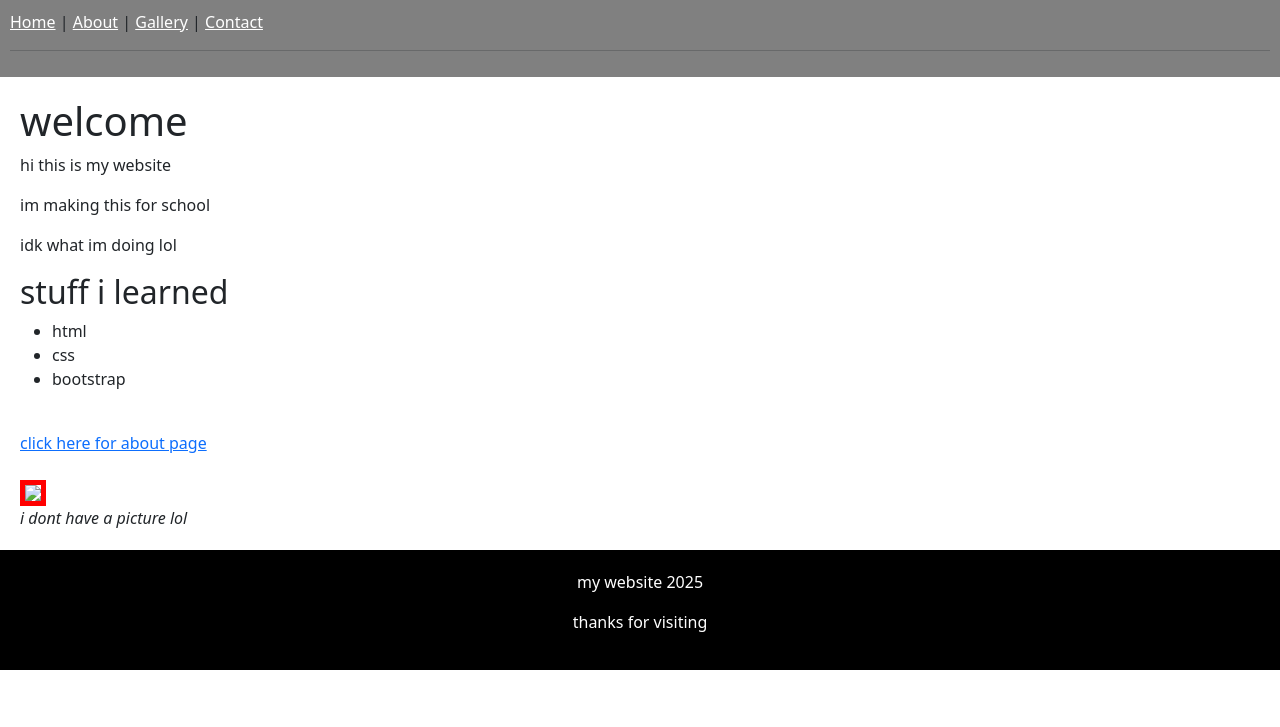
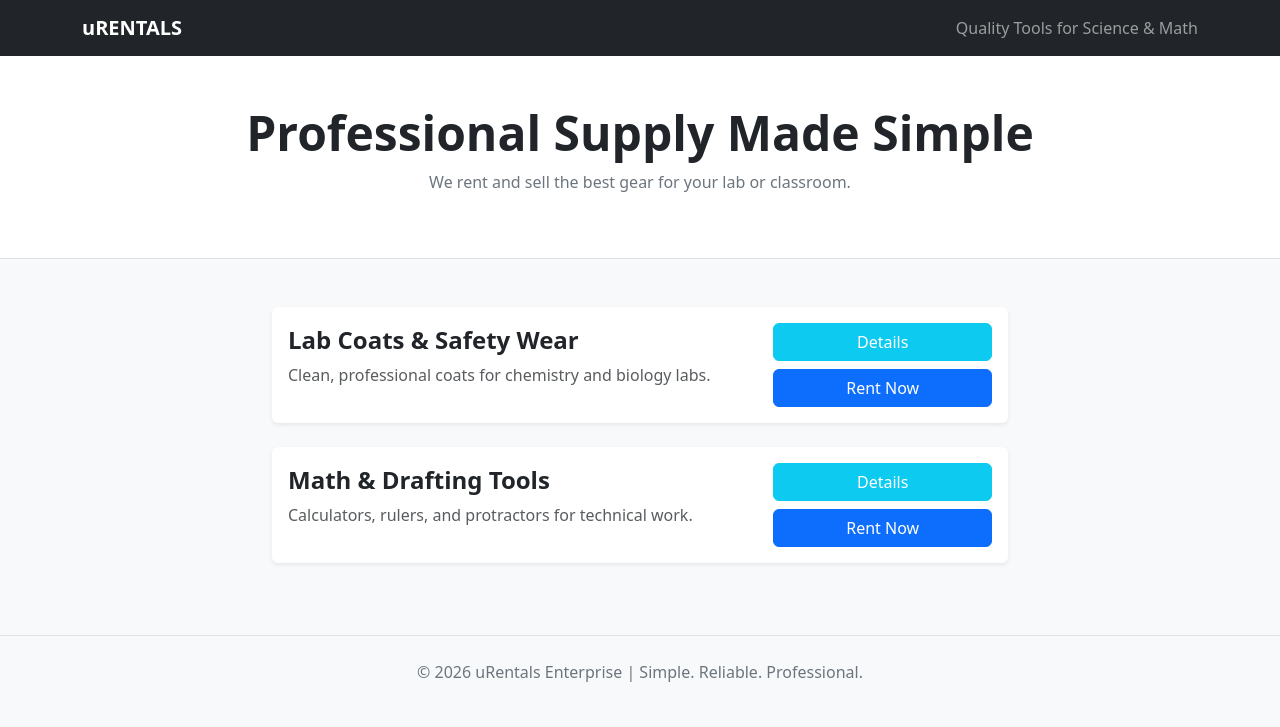
Before and after one commit to Andraromeoo/ANDRA-ICT-GEN-2-FINAL-PROJECT, a plain HTML site: page Andra-9C/index.html in a window 1280 px wide. Drawn offline with nearby package versions, Linux system fonts and the light colour scheme.

Commit message:
Revamp index.html
Updated the HTML structure and content for the website, changing the title and adding a navigation bar, main content, and footer. Enhanced the layout with Bootstrap classes for better styling.

```diff
--- a/Andra-9C/index.html
+++ b/Andra-9C/index.html
@@ -1,54 +1,64 @@
 <!DOCTYPE html>
 <html>
 <head>
-    <title>my website</title>
+    <title>uRentals | Pro Lab & School Gear</title>
     <link href="https://cdn.jsdelivr.net/npm/bootstrap@5.3.0/dist/css/bootstrap.min.css" rel="stylesheet">
-    <link rel="stylesheet" href="css/style.css">
 </head>
-<body>
+<body class="bg-light">
 
-    <!-- navbar thingy -->
-    <div style="background-color: gray; padding: 10px">
-        <a href="index.html" style="color: white">Home</a> |
-        <a href="about.html" style="color: white">About</a> |
-        <a href="gallery.html" style="color: white">Gallery</a> |
-        <a href="contact.html" style="color: white">Contact</a>
-        <hr>
+    <nav class="navbar navbar-dark bg-dark">
+        <div class="container">
+            <a class="navbar-brand fw-bold" href="#">uRENTALS</a>
+            <span class="navbar-text d-none d-md-block">Quality Tools for Science & Math</span>
+        </div>
+    </nav>
+
+    <div class="bg-white py-5 border-bottom mb-5">
+        <div class="container text-center">
+            <h1 class="display-5 fw-bold">Professional Supply Made Simple</h1>
+            <p class="text-secondary">We rent and sell the best gear for your lab or classroom.</p>
+        </div>
     </div>
 
-    <!-- main part -->
-    <div style="margin: 20px">
+    <div class="container">
+        <div class="row justify-content-center">
 
-        <h1>welcome</h1>
+            <div class="col-md-8 mb-4">
+                <div class="card shadow-sm border-0 p-3">
+                    <div class="row align-items-center">
+                        <div class="col-sm-8">
+                            <h4 class="fw-bold">Lab Coats & Safety Wear</h4>
+                            <p class="text-muted">Clean, professional coats for chemistry and biology labs.</p>
+                        </div>
+                        <div class="col-sm-4 text-end">
+                            <button class="btn btn-info text-white w-100 mb-2">Details</button>
+                            <button class="btn btn-primary w-100">Rent Now</button>
+                        </div>
+                    </div>
+                </div>
+            </div>
 
-        <p>hi this is my website</p>
-        <p>im making this for school</p>
-        <p>idk what im doing lol</p>
+            <div class="col-md-8 mb-4">
+                <div class="card shadow-sm border-0 p-3">
+                    <div class="row align-items-center">
+                        <div class="col-sm-8">
+                            <h4 class="fw-bold">Math & Drafting Tools</h4>
+                            <p class="text-muted">Calculators, rulers, and protractors for technical work.</p>
+                        </div>
+                        <div class="col-sm-4 text-end">
+                            <button class="btn btn-info text-white w-100 mb-2">Details</button>
+                            <button class="btn btn-primary w-100">Rent Now</button>
+                        </div>
+                    </div>
+                </div>
+            </div>
 
-        <h2>stuff i learned</h2>
-
-        <ul>
-            <li>html</li>
-            <li>css</li>
-            <li>bootstrap</li>
-        </ul>
-
-        <br>
-
-        <a href="about.html">click here for about page</a>
-
-        <br><br>
-
-        <img src="images/cat.jpg" width="200" style="border: 5px solid red">
-        <p><i>i dont have a picture lol</i></p>
-
+        </div>
     </div>
 
-    <!-- footer -->
-    <div style="background-color: black; color: white; text-align: center; padding: 20px">
-        <p>my website 2025</p>
-        <p>thanks for visiting</p>
-    </div>
+    <footer class="mt-5 py-4 border-top text-center text-secondary">
+        <p>© 2026 uRentals Enterprise | Simple. Reliable. Professional.</p>
+    </footer>
 
 </body>
 </html>
```
